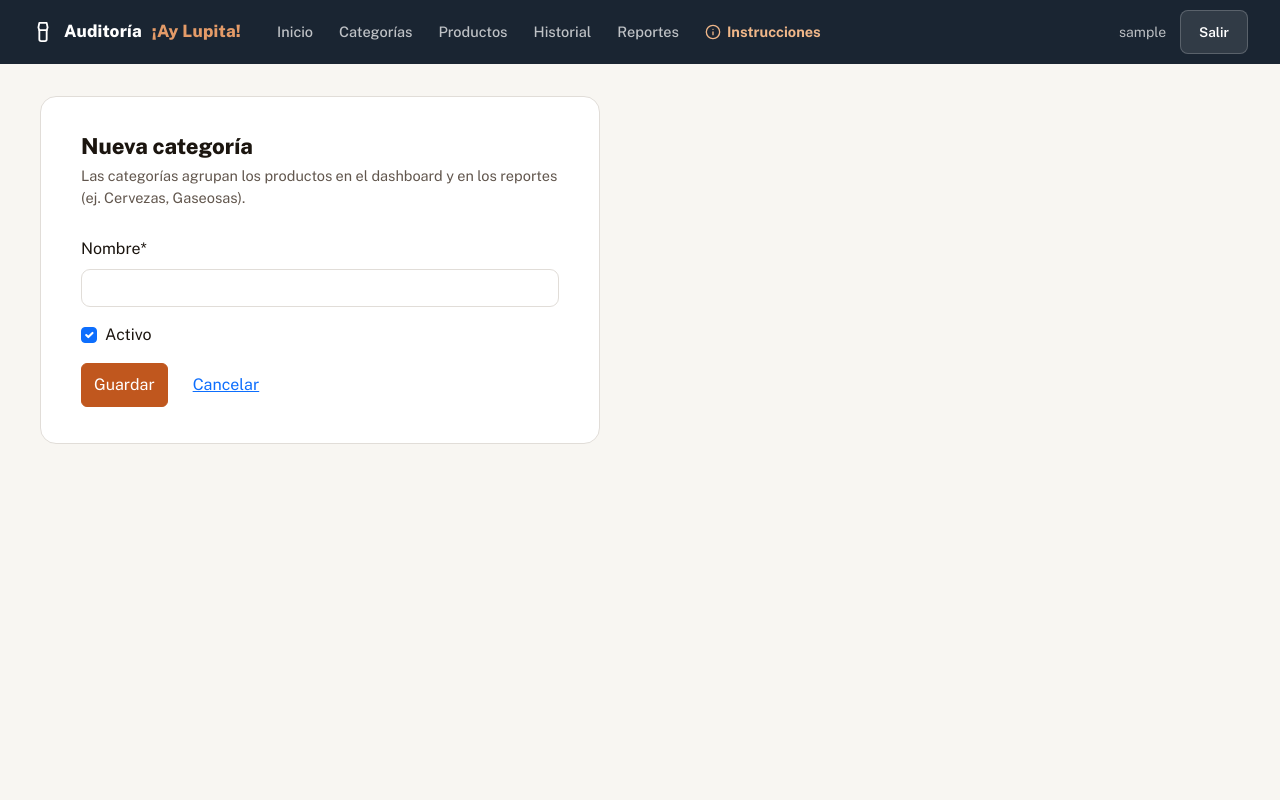
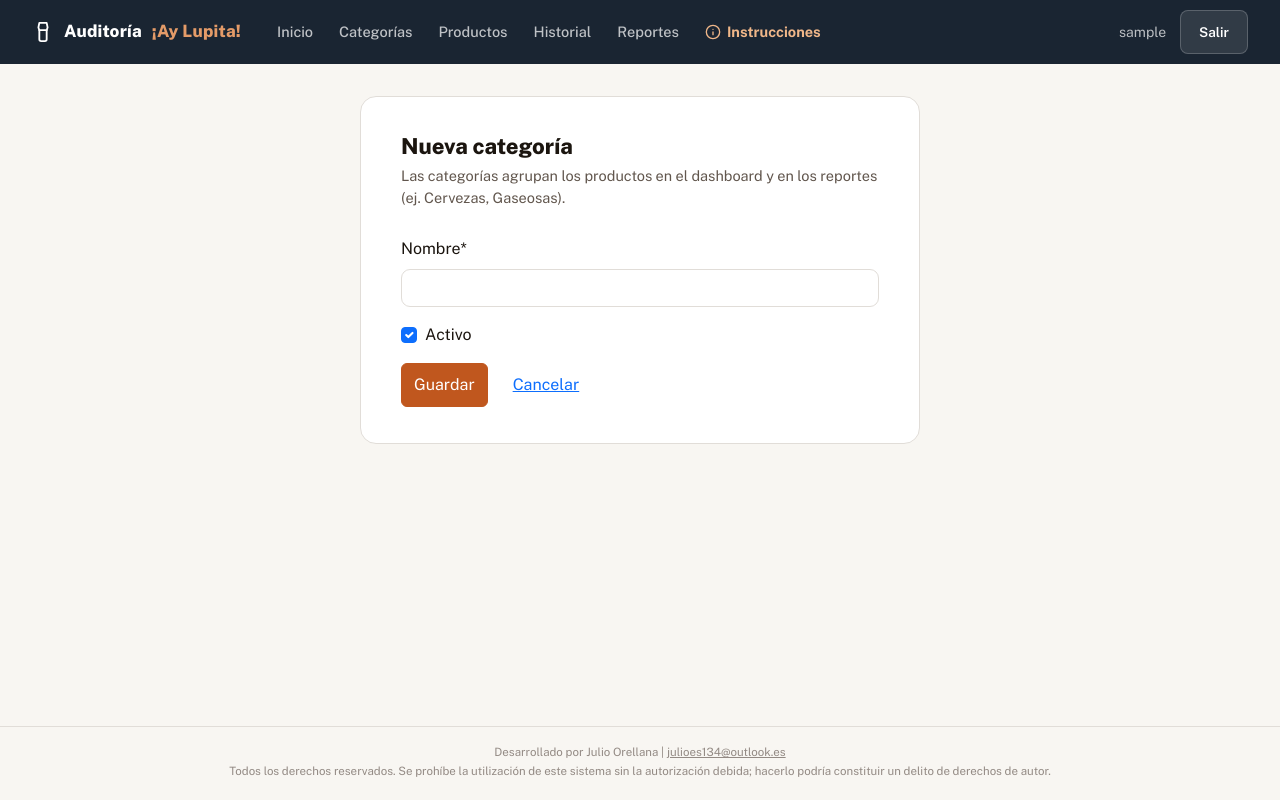
Before and after one commit to Julio-orellana/audit-app, a Django app: page /categorias/nueva/ in a window 1280 px wide. Run offline with Django 5.2, Linux system fonts and the light colour scheme; the visitor is signed in with stand-in values (Sample User, id 1); some libraries are stand-ins or nearby versions.

Commit message:
Agrega pie de página con firma y aviso de derechos reservados
Prompt 14: pie de página discreto en templates/base.html (plantilla
compartida, no repetido por página), con nombre, correo y el aviso legal
de derechos reservados. La misma nota se agrega también en la portada y
al final de MANUAL_USUARIO.pdf (ver commit del prompt 13a).

```diff
--- a/templates/base.html
+++ b/templates/base.html
@@ -107,6 +107,17 @@
       /* Checkbox lists (Reportes product selector) */
       .check-row{ display:flex; align-items:center; gap:9px; font-size:14px; cursor:pointer; }
       .check-row input{ width:17px; height:17px; accent-color:var(--accent); cursor:pointer; }
+
+      /* Footer */
+      html, body{ height:100%; }
+      body{ display:flex; flex-direction:column; min-height:100vh; }
+      .app-page{ flex:1 0 auto; }
+      .app-footer{
+        flex-shrink:0; text-align:center; padding:16px 24px 20px; margin-top:24px;
+        border-top:1px solid var(--border); font-size:11.5px; line-height:1.6; color:var(--ink-faint);
+      }
+      .app-footer a{ color:var(--ink-faint); text-decoration:underline; }
+      .app-footer a:hover{ color:var(--ink-soft); }
     </style>
 </head>
 <body>
@@ -152,6 +163,11 @@
   {% block content %}{% endblock %}
 </div>
 
+<footer class="app-footer">
+  Desarrollado por Julio Orellana | <a href="mailto:julioes134@outlook.es">julioes134@outlook.es</a><br>
+  Todos los derechos reservados. Se prohíbe la utilización de este sistema sin la autorización debida; hacerlo podría constituir un delito de derechos de autor.
+</footer>
+
 <script src="https://cdn.jsdelivr.net/npm/bootstrap@5.3.3/dist/js/bootstrap.bundle.min.js"></script>
 </body>
 </html>
```
